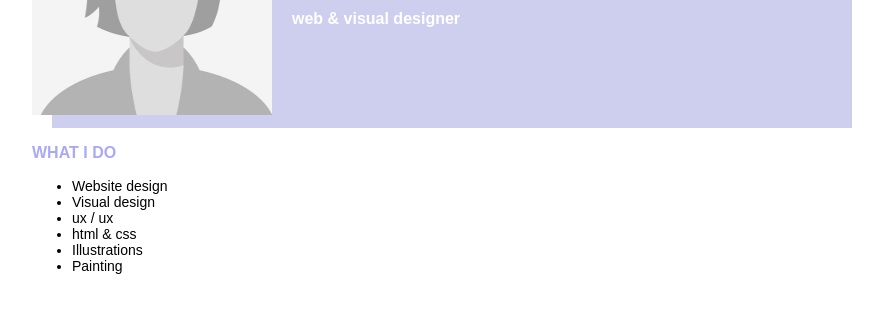
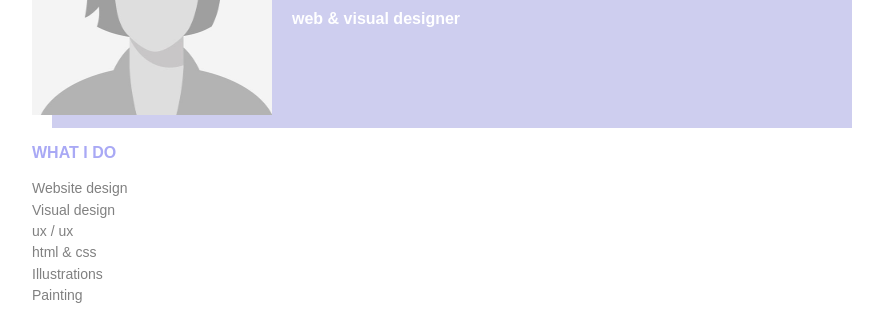
Before and after one commit to isur-design/personal-description, a plain HTML site: page Urshana-personal-description/index.html in a window 1280 px wide. Shown: the part 205-514 px from the top of the page, without its empty margins (208-1091 px from the left). Drawn offline with Linux system fonts and the light colour scheme; a web font is replaced by a local one.

Commit message:
Added links

```diff
--- a/Urshana-personal-description/index.html
+++ b/Urshana-personal-description/index.html
@@ -25,12 +25,12 @@
      <h3>What I do</h3>
      <nav>
        <ul>
-         <li><a>Website design</a></li>
-         <li><a>Visual design</a></li>
-         <li><a>ux / ux</a></li>
-         <li><a>html &amp; css</a></li>
-         <li><a>Illustrations</a></li>
-         <li><a>Painting</a></li>
+         <li><a href="">Website design</a></li>
+         <li><a a href="">Visual design</a></li>
+         <li><a a href="">ux / ux</a></li>
+         <li><a a href="">html &amp; css</a></li>
+         <li><a a href="">Illustrations</a></li>
+         <li><a a href="">Painting</a></li>
        </ul>
      </nav>
    </article>
@@ -48,7 +48,7 @@
 
    <article>
      <h3>Me as a Designer &amp; artist</h3>
-     <p>Being a designer is like having a free lifestyle, you get to experiment, hate, love, research, and accomplish. I believe that as a designer and a person i am ready to achieve and share my passion for design with the world.</p>
+     <p>Being a designer is like having a free lifestyle, you get to experiment, hate, love, research, and accomplish. I believe that as a designer and a person I am ready to achieve and share my passion for design with the world.</p>
    </article>
 
    </div>
@@ -56,9 +56,9 @@
 
  <footer>
    <div>
-     <a><img src="images/logo-be.svg" alt="" width="50"></a>
-     <a><img src="images/logo-in.svg" alt="" width="50"></a>
-     <a><img src="images/logo-ins.svg" alt="" width="50"></a>
+     <a href=""><img src="images/logo-be.svg" alt="" width="50"></a>
+     <a href=""><img src="images/logo-in.svg" alt="" width="50"></a>
+     <a href=""><img src="images/logo-ins.svg" alt="" width="50"></a>
    </div>
 
    <p>To find out more about my works</p>
--- a/Urshana-personal-description/main.css
+++ b/Urshana-personal-description/main.css
@@ -48,6 +48,23 @@ header {
 .about article {
   margin-right: 20px;
   padding-right: 20px;
+}
+
+nav ul {
+  padding: 0;
+
+}
+
+nav ul li {
+  list-style: none;
+  line-height: 16pt;
+
+}
+
+nav ul li a {
+  text-transform: none;
+  color: grey;
+  text-decoration: none;
 }
 
 footer {
```
